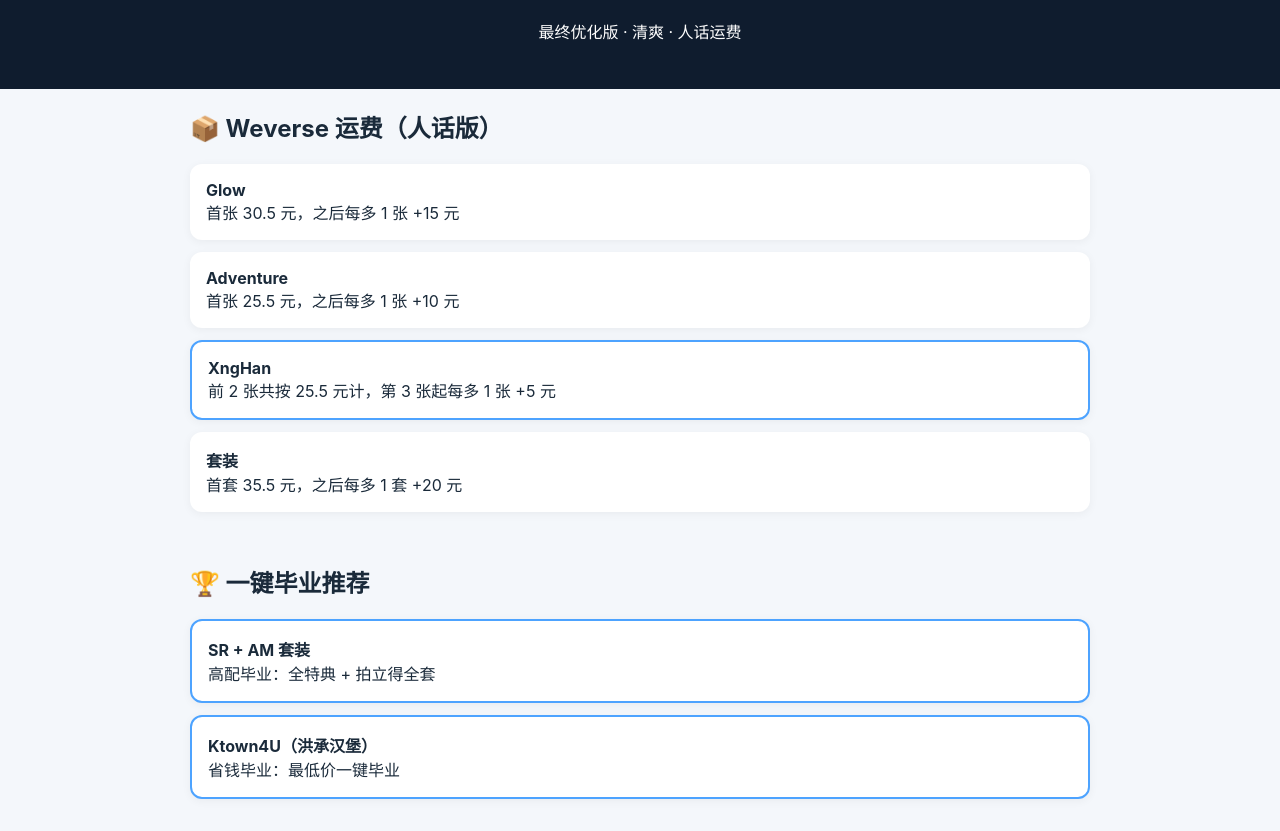
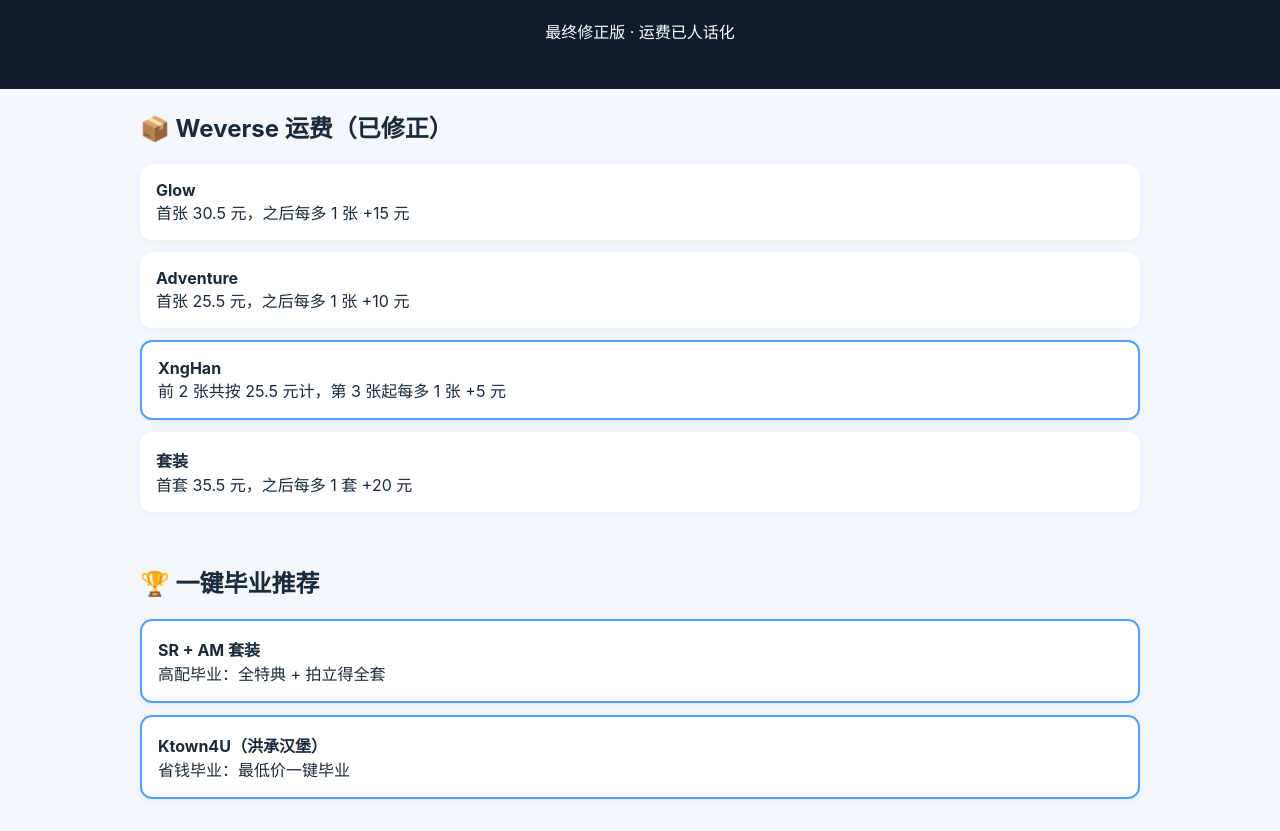
Before and after one commit to XnghanAndMate/glow-album, a plain HTML site: page index.html in a window 1280 px wide. Shown: the part 100-931 px from the top of the page. Drawn offline with Linux system fonts and the light colour scheme.

Commit message:
Add files via upload

```diff
--- a/index.html
+++ b/index.html
@@ -3,11 +3,11 @@
 <head>
 <meta charset="UTF-8">
 <meta name="viewport" content="width=device-width, initial-scale=1.0">
-<title>Glow Album Guide（最终版）</title>
+<title>Glow Album Guide（最终修正版）</title>
 <style>
 body{font-family:-apple-system,BlinkMacSystemFont,sans-serif;background:#f4f7fb;color:#1a2a3a;margin:0}
 .header{background:#0f1c2e;color:#fff;padding:30px;text-align:center}
-.section{max-width:900px;margin:auto;padding:20px}
+.section{max-width:1000px;margin:auto;padding:20px}
 .card{background:#fff;border-radius:12px;padding:16px;margin-bottom:12px;box-shadow:0 2px 10px rgba(0,0,0,0.05)}
 .highlight{border:2px solid #4da3ff}
 h2{margin-top:0}
@@ -17,11 +17,11 @@ h2{margin-top:0}
 
 <div class="header">
 <h1>Glow 专辑购买指南</h1>
-<p>最终优化版 · 清爽 · 人话运费</p>
+<p>最终修正版 · 运费已人话化</p>
 </div>
 
 <div class="section">
-<h2>📦 Weverse 运费（人话版）</h2>
+<h2>📦 Weverse 运费（已修正）</h2>
 
 <div class="card">
 <strong>Glow</strong><br>
```
